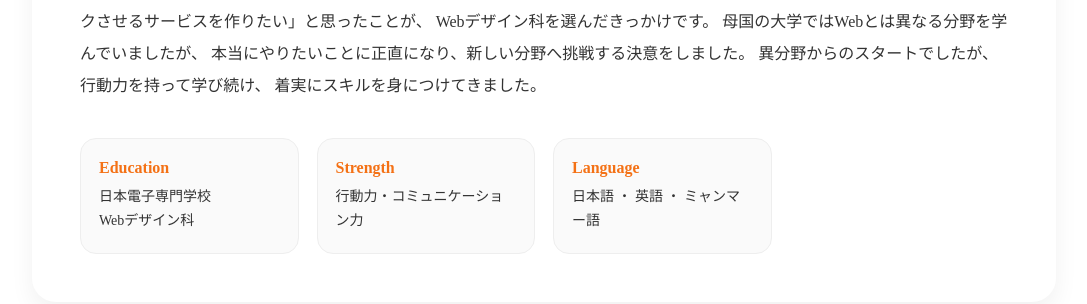
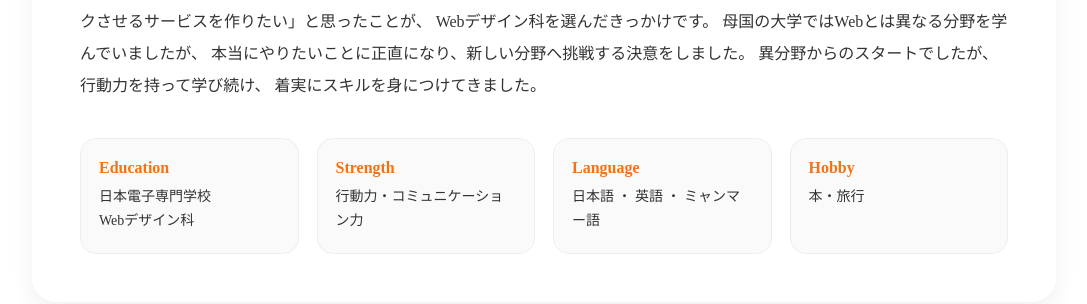
Before and after one commit to 25aw0130-lgtm/HNINYUYUKYAW_Portfolio, a React (Vite) app: page / in a window 1280 px wide. Shown: the part 1220-1524 px from the top of the page, without its empty margins (96-1183 px from the left). Built offline with nearby package versions, Linux system fonts and the light colour scheme.

Commit message:
Update ProfilePage.jsx

```diff
--- a/src/components/ProfilePage.jsx
+++ b/src/components/ProfilePage.jsx
@@ -101,6 +101,14 @@ export default function ProfilePage() {
                   <p>日本語 ・ 英語 ・ ミャンマー語</p>
                 </div>
               </div>
+
+              <div className="about__item">
+
+                <div>
+                  <h3>Hobby</h3>
+                  <p>本・旅行</p>
+                </div>
+              </div>
             </div>
           </div>
         </section>
```
